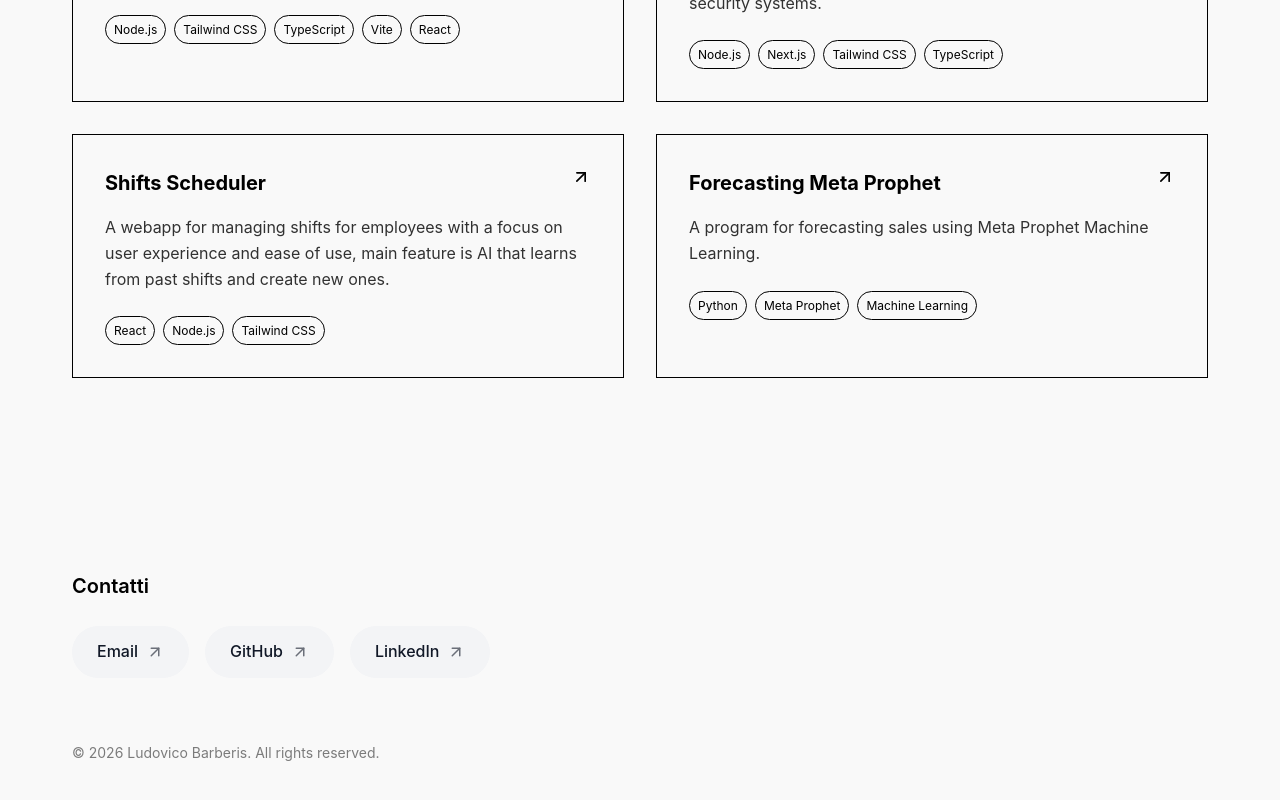
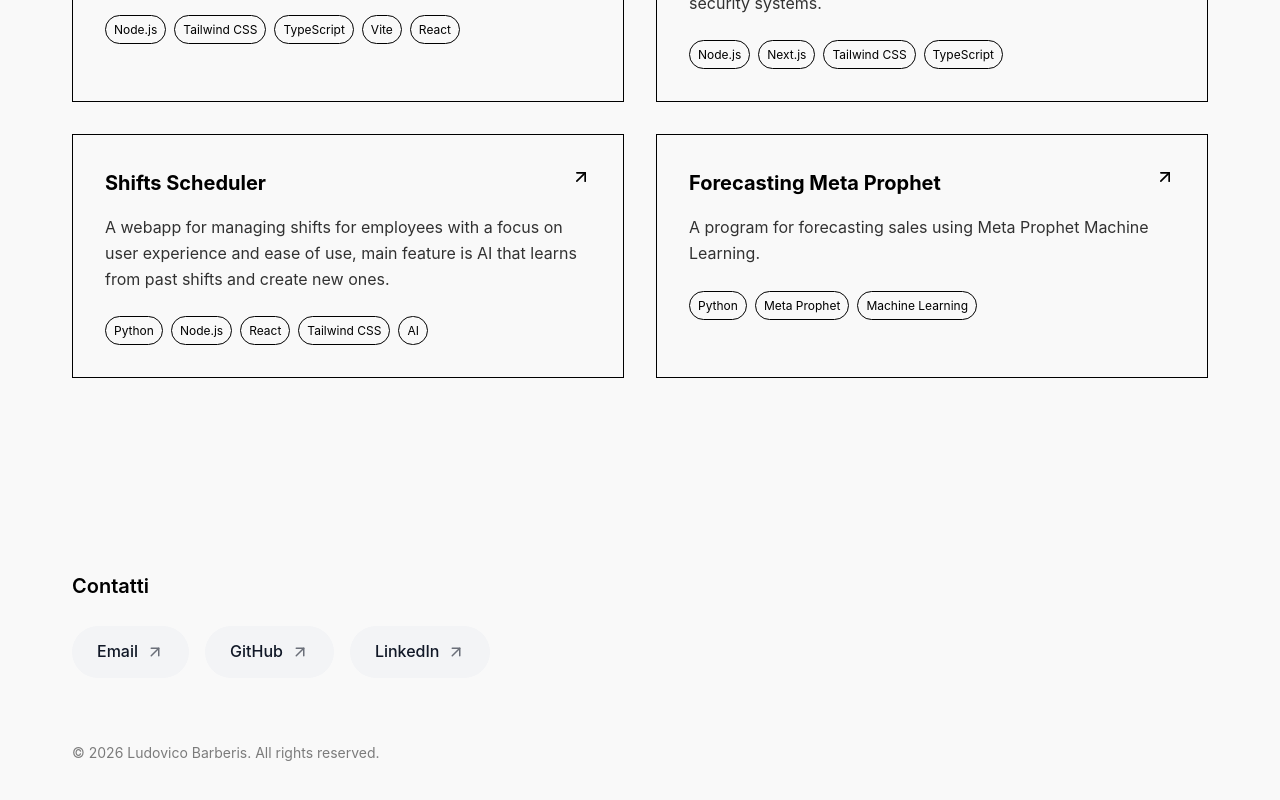
Before and after one commit to Ludovico-B/My-personal-website, a React (Vite) app: page / in a window 1280 px wide. Shown: the part 1001-1801 px from the top of the page. Built offline with nearby package versions, Linux system fonts and the light colour scheme.

Commit message:
aggiornato competenze usate su webapp shifts

```diff
--- a/src/components/ProjectGrid.jsx
+++ b/src/components/ProjectGrid.jsx
@@ -64,7 +64,7 @@ const ProjectGrid = () => {
         {
             title: 'Shifts Scheduler',
             description: 'A webapp for managing shifts for employees with a focus on user experience and ease of use, main feature is AI that learns from past shifts and create new ones.',
-            tags: ['React', 'Node.js', 'Tailwind CSS'],
+            tags: ['Python', 'Node.js', 'React', 'Tailwind CSS', 'AI'],
             link: 'https://github.com/Ludovico-B/Shifts-Scheduler'
         },
         {
```
